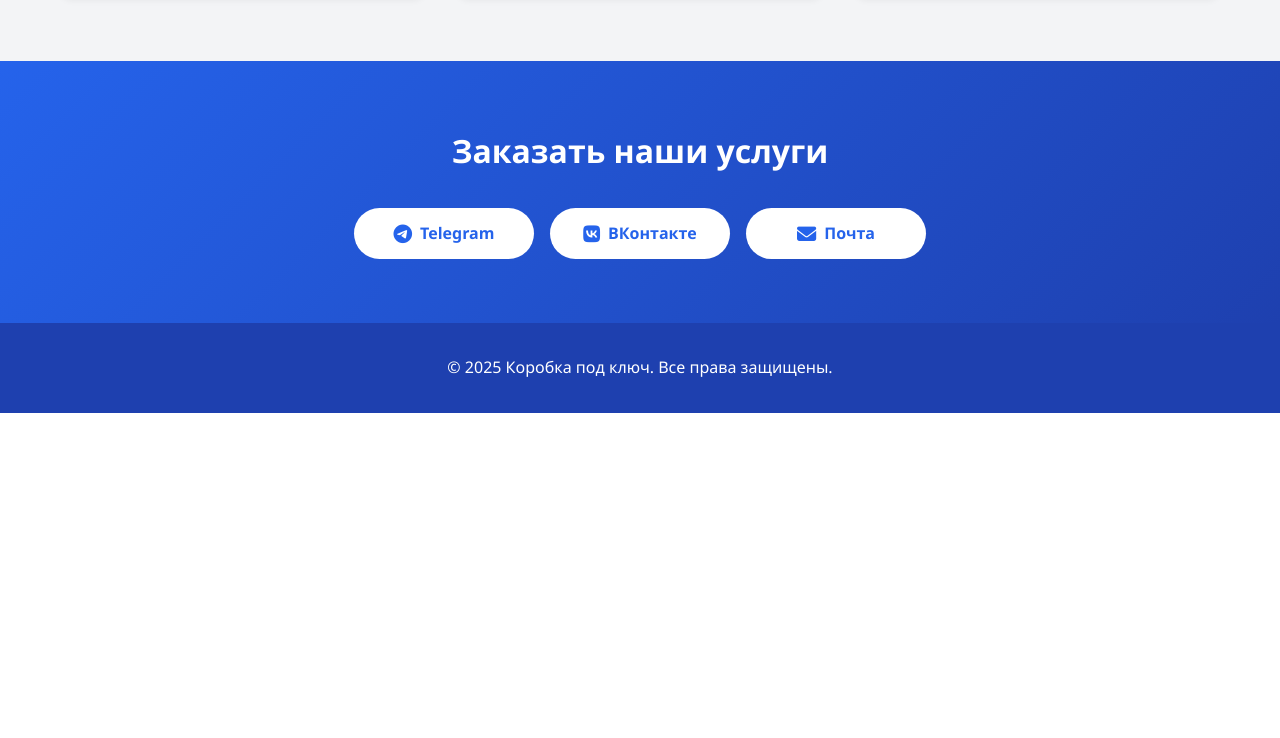
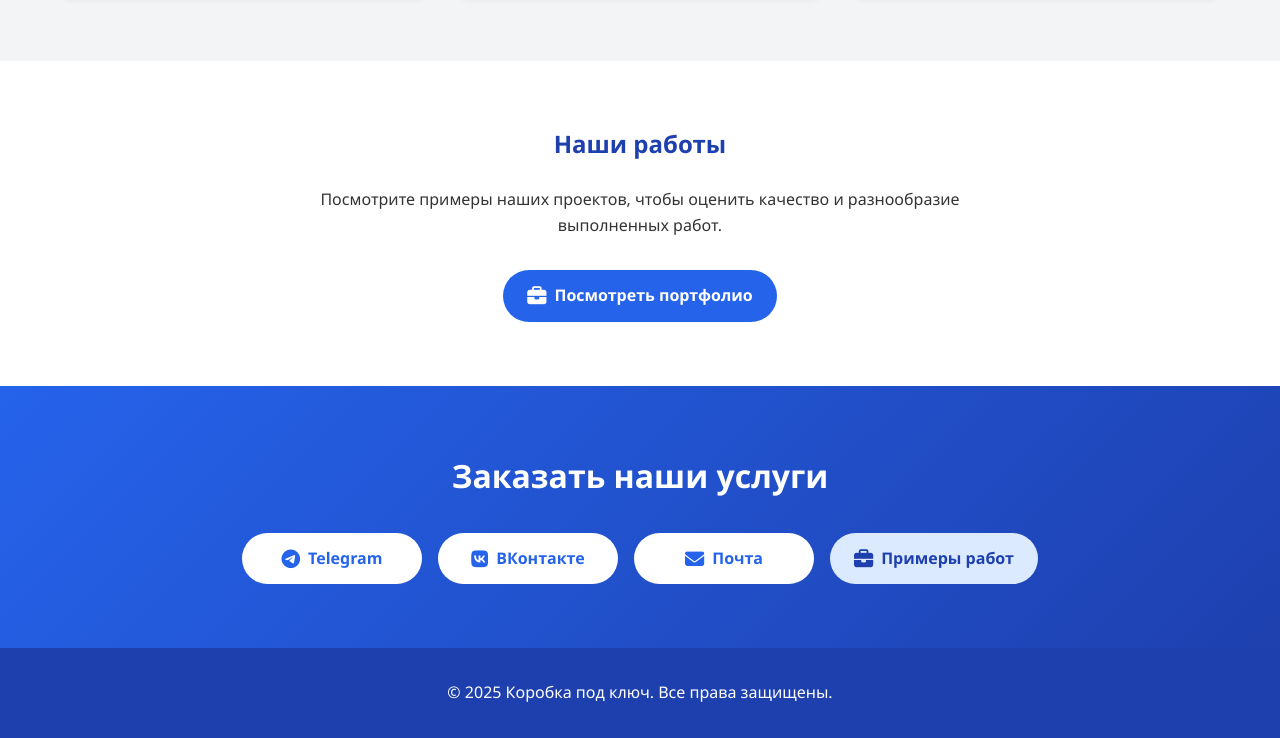
Before and after one commit to Igor-Evgenievich-S/turnkeybox, a plain HTML site: page index.html in a window 1280 px wide. Shown: the part 841-1579 px from the top of the page. Before the commit the page ends 1254 px from the top, so only its background shows below. Drawn offline with Linux system fonts and the light colour scheme.

Commit message:
Update index.html

```diff
--- a/index.html
+++ b/index.html
@@ -116,6 +116,50 @@
             color: var(--dark-blue);
         }
 
+        /* Портфолио */
+        .portfolio {
+            padding: 4rem 0;
+            text-align: center;
+            background-color: var(--white);
+        }
+
+        .portfolio h2 {
+            margin-bottom: 1.5rem;
+            color: var(--dark-blue);
+        }
+
+        .portfolio p {
+            margin-bottom: 2rem;
+            max-width: 700px;
+            margin-left: auto;
+            margin-right: auto;
+        }
+
+        .portfolio-btn {
+            display: inline-flex;
+            align-items: center;
+            justify-content: center;
+            padding: 0.8rem 1.5rem;
+            background-color: var(--primary-blue);
+            color: var(--white);
+            text-decoration: none;
+            border-radius: 50px;
+            font-weight: 600;
+            transition: all 0.3s ease;
+            min-width: 220px;
+        }
+
+        .portfolio-btn:hover {
+            transform: translateY(-3px);
+            box-shadow: 0 5px 15px rgba(0, 0, 0, 0.2);
+            background-color: var(--dark-blue);
+        }
+
+        .portfolio-btn i {
+            margin-right: 0.5rem;
+            font-size: 1.2rem;
+        }
+
         /* Кнопки заказа */
         .order {
             padding: 4rem 0;
@@ -154,6 +198,11 @@
             transform: translateY(-3px);
             box-shadow: 0 5px 15px rgba(0, 0, 0, 0.1);
             background-color: var(--light-blue);
+        }
+
+        .btn-portfolio {
+            background-color: var(--light-blue);
+            color: var(--dark-blue);
         }
 
         .btn i {
@@ -245,6 +294,17 @@
         </div>
     </section>
 
+    <!-- Портфолио -->
+    <section class="portfolio">
+        <div class="container">
+            <h2>Наши работы</h2>
+            <p>Посмотрите примеры наших проектов, чтобы оценить качество и разнообразие выполненных работ.</p>
+            <a href="https://example-portfolio.com" class="portfolio-btn" target="_blank">
+                <i class="fas fa-briefcase"></i> Посмотреть портфолио
+            </a>
+        </div>
+    </section>
+
     <!-- Кнопки заказа -->
     <section class="order">
         <div class="container">
@@ -259,6 +319,9 @@
                 <a href="mailto:turnkeyboxofficial@gmail.com" class="btn">
                     <i class="fas fa-envelope"></i> Почта
                 </a>
+                <a href="exampls.html" class="btn btn-portfolio" target="_blank">
+                    <i class="fas fa-briefcase"></i> Примеры работ
+                </a>
             </div>
         </div>
     </section>
```
